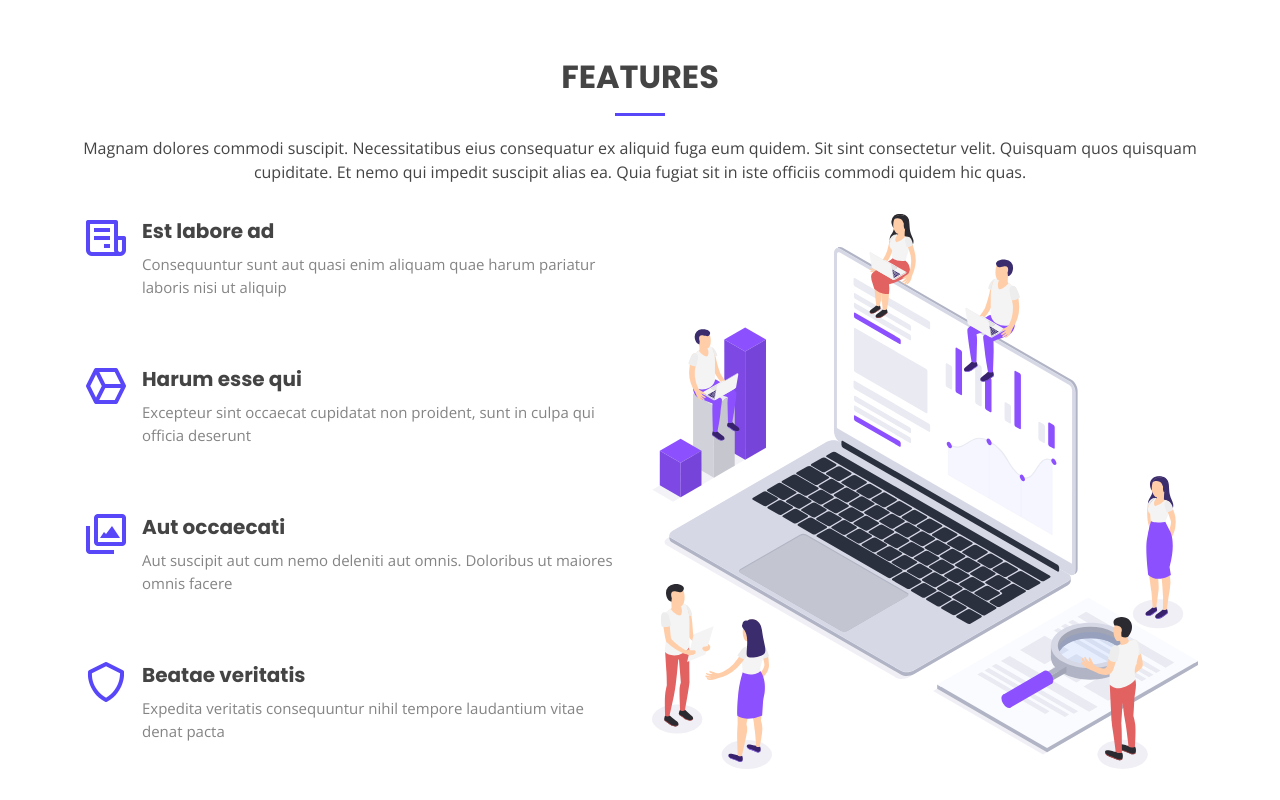
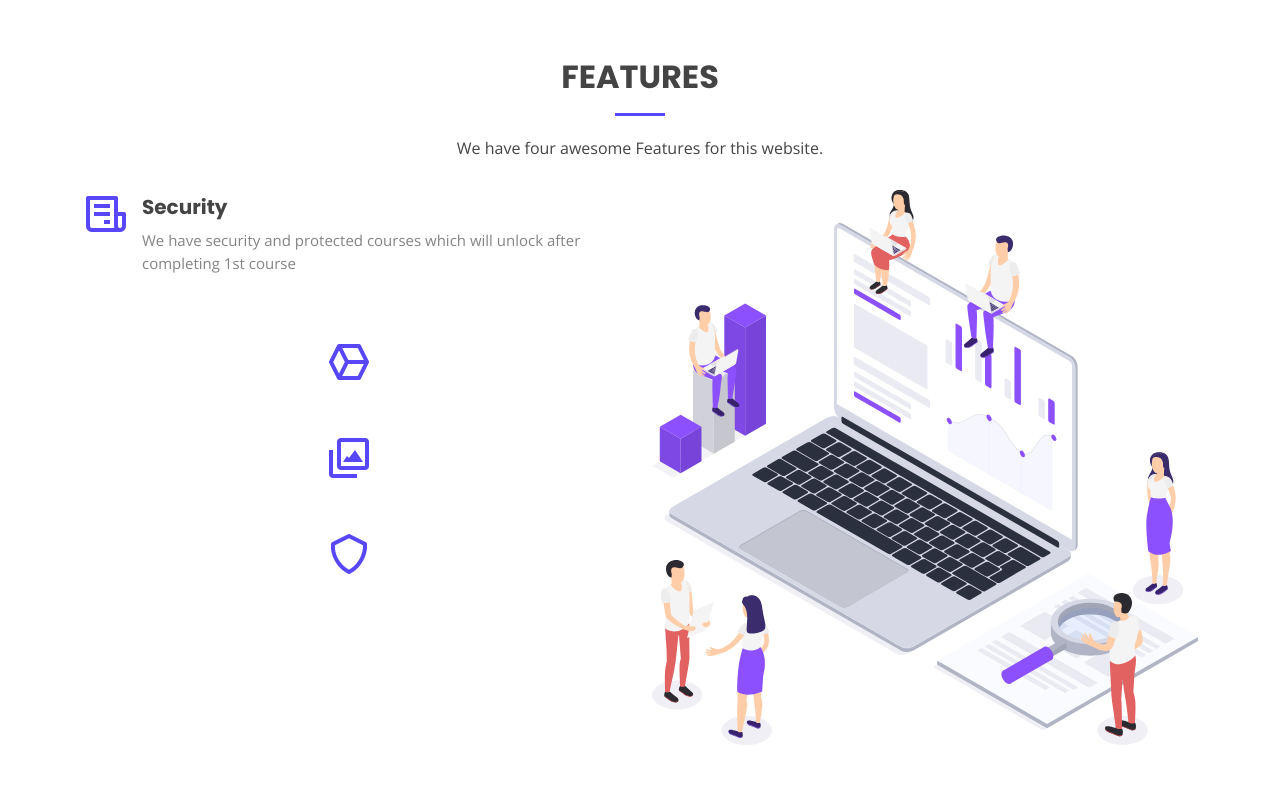
Before and after one commit to AddyMax-hub/fictional-fiesta, a plain HTML site: page index.html in a window 1280 px wide. Shown: the part 2725-3525 px from the top of the page. Drawn offline with nearby package versions, Linux system fonts and the light colour scheme.

Commit message:
Update index.html

```diff
--- a/index.html
+++ b/index.html
@@ -252,30 +252,30 @@
 
         <div class="section-title">
           <h2>Features</h2>
-          <p>Magnam dolores commodi suscipit. Necessitatibus eius consequatur ex aliquid fuga eum quidem. Sit sint consectetur velit. Quisquam quos quisquam cupiditate. Et nemo qui impedit suscipit alias ea. Quia fugiat sit in iste officiis commodi quidem hic quas.</p>
+          <p>We have four awesome Features for this website.</p>
         </div>
 
         <div class="row">
           <div class="col-lg-6 order-2 order-lg-1 d-flex flex-column align-items-lg-center">
             <div class="icon-box mt-5 mt-lg-0" data-aos="fade-up" data-aos-delay="100">
               <i class="bx bx-receipt"></i>
-              <h4>Est labore ad</h4>
-              <p>Consequuntur sunt aut quasi enim aliquam quae harum pariatur laboris nisi ut aliquip</p>
+              <h4>Security</h4>
+              <p>We have security and protected courses which will unlock after completing 1st course</p>
             </div>
             <div class="icon-box mt-5" data-aos="fade-up" data-aos-delay="200">
               <i class="bx bx-cube-alt"></i>
-              <h4>Harum esse qui</h4>
-              <p>Excepteur sint occaecat cupidatat non proident, sunt in culpa qui officia deserunt</p>
+              <h4></h4>
+              <p></p>
             </div>
             <div class="icon-box mt-5" data-aos="fade-up" data-aos-delay="300">
               <i class="bx bx-images"></i>
-              <h4>Aut occaecati</h4>
-              <p>Aut suscipit aut cum nemo deleniti aut omnis. Doloribus ut maiores omnis facere</p>
+              <h4></h4>
+              <p></p>
             </div>
             <div class="icon-box mt-5" data-aos="fade-up" data-aos-delay="400">
               <i class="bx bx-shield"></i>
-              <h4>Beatae veritatis</h4>
-              <p>Expedita veritatis consequuntur nihil tempore laudantium vitae denat pacta</p>
+              <h4></h4>
+              <p></p>
             </div>
           </div>
           <div class="image col-lg-6 order-1 order-lg-2 " data-aos="zoom-in" data-aos-delay="100">
```
